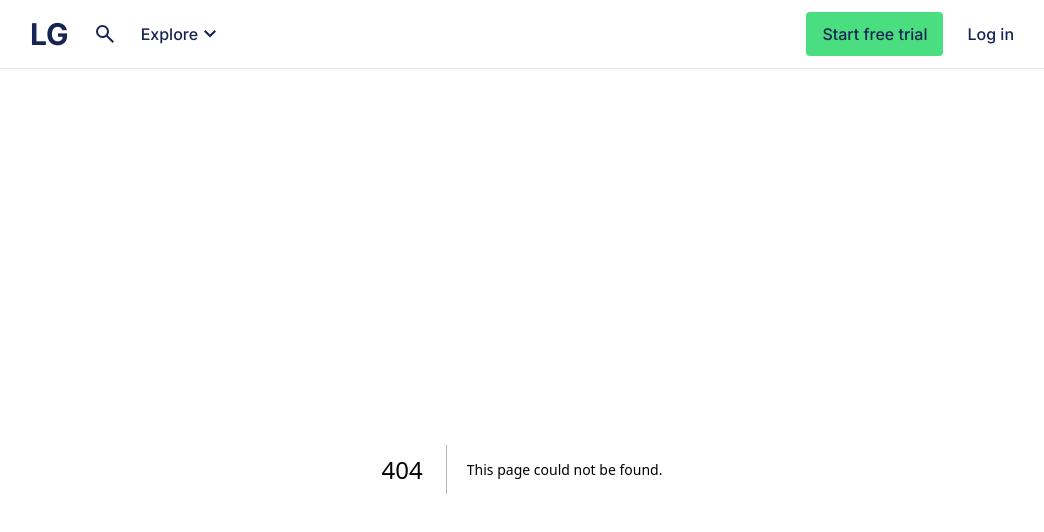
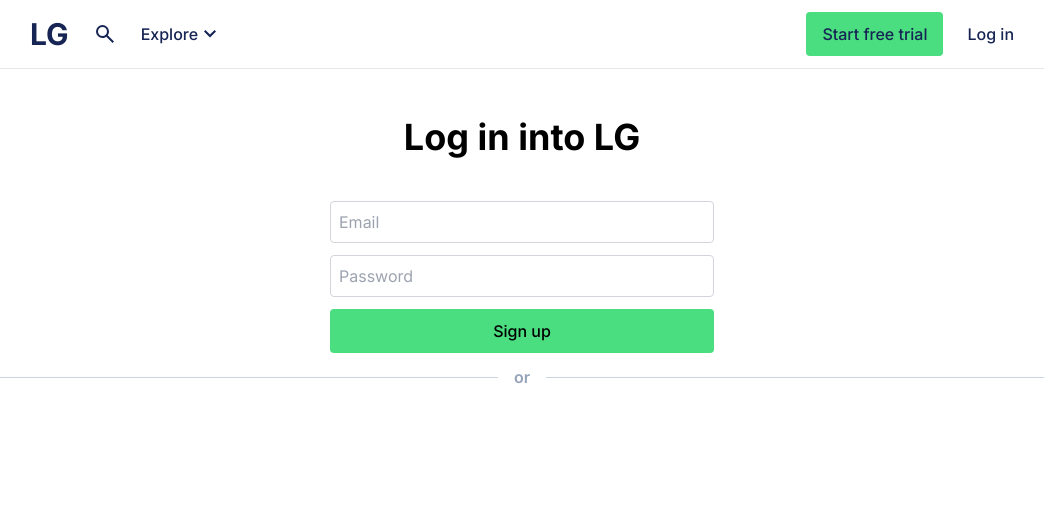
Before and after one commit to sahilansarimondal/fullsystem-auth, a Next.js app: page /login in a window 1280 px wide. Before the commit this address had no page. Shown: the top 532 px of the page, without its empty margins (118-1162 px from the left). Built offline with nearby package versions, Linux system fonts and the light colour scheme.

Commit message:
login page added

```diff
--- /dev/null
+++ b/src/app/login/page.tsx
@@ -0,0 +1,23 @@
+import SignupForm from "@/components/SignupForm";
+import React from "react";
+
+const LoginPage = () => {
+  return (
+    <div className="flex flex-col gap-3 justify-center items-center p-4">
+      <h2 className=" font-bold text-4xl p-8">
+        Log in into LG
+      </h2>
+      <SignupForm />
+      <div className=" w-full flex gap-4 justify-center items-center">
+        <div className=" w-full border-b border-slate-300"></div>
+        <div className=" text-center text-slate-400 font-semibold ">
+          {" "}
+          or
+        </div>
+        <div className=" w-full border-b border-slate-300"></div>
+      </div>
+    </div>
+  );
+};
+
+export default LoginPage;
--- a/src/components/Navbar.tsx
+++ b/src/components/Navbar.tsx
@@ -27,12 +27,14 @@ const Navbar = () => {
           name="Start free trial"
           className=" bg-green-400  hover:bg-green-500 py-2.5 px-4 "
         />
+        <Link className="flex justify-center" href="/login">
           <Button
             type="button"
             onClick={handleClick}
             name="Log in"
             className=" hover:text-green-400"
           />
+        </Link>
       </div>
     </div>
   );
--- a/src/components/SignupForm.tsx
+++ b/src/components/SignupForm.tsx
@@ -32,7 +32,7 @@ const SignupForm = () => {
   return (
     <form
       onSubmit={handleSubmit}
-      className="flex flex-col gap-3"
+      className="flex flex-col gap-3  min-w-full md:min-w-96"
     >
       <InputField
         type="email"
--- a/src/components/ui/InputField.tsx
+++ b/src/components/ui/InputField.tsx
@@ -32,7 +32,7 @@ const InputField: React.FC<InputFieldProps> = ({
         placeholder={placeholder}
         disabled={disabled}
         onChange={onChange}
-        className={`${
+        className={` focus:border-green-500 ${
           error
             ? "border-red-500 focus:border-red-500"
             : "border-gray-300 focus:border-blue-500"
```
Lines whose indentation alone changed are shown as unchanged.
